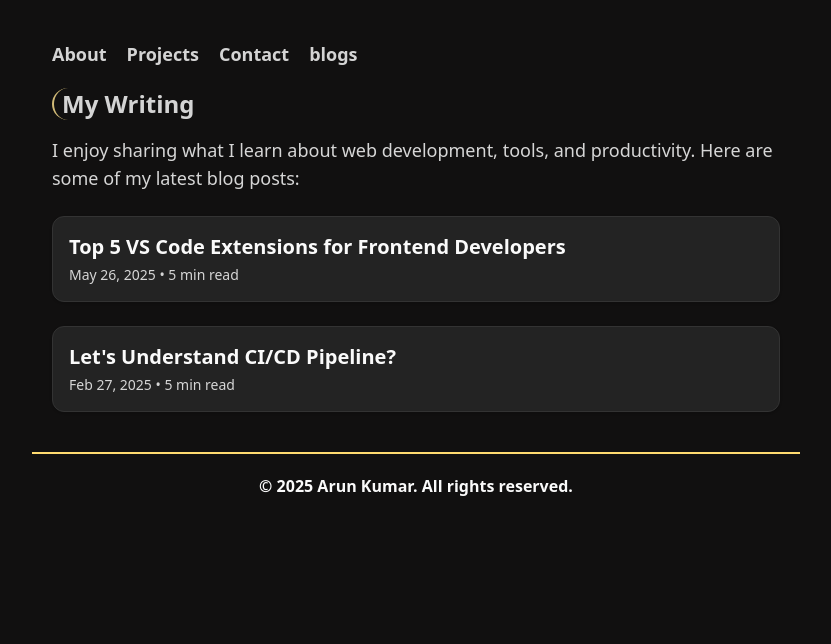
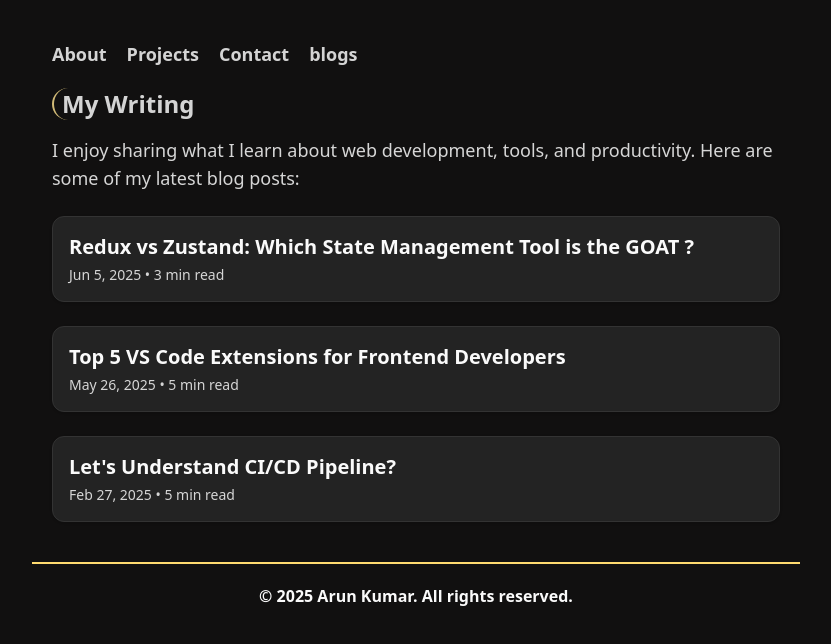
Before and after one commit to hiarun01/my-portfolio, a React (Vite) app: page /blogs in a window 1280 px wide. Shown: the top 644 px of the page, without its empty margins (224-1055 px from the left). Built offline with nearby package versions, Linux system fonts and the light colour scheme.

Commit message:
add new article

```diff
--- a/src/components/Pages/Blogs.jsx
+++ b/src/components/Pages/Blogs.jsx
@@ -2,6 +2,12 @@ import {motion} from "framer-motion";
 
 const Blogs = () => {
   const blogPosts = [
+    {
+      title: "Redux vs Zustand: Which State Management Tool is the GOAT ?",
+      date: "Jun 5, 2025",
+      readTime: "3 min read",
+      link: "https://hiarun.hashnode.dev/redux-vs-zustand-which-state-management-tool-is-the-goat",
+    },
     {
       title: "Top 5 VS Code Extensions for Frontend Developers",
       date: "May 26, 2025",
```
